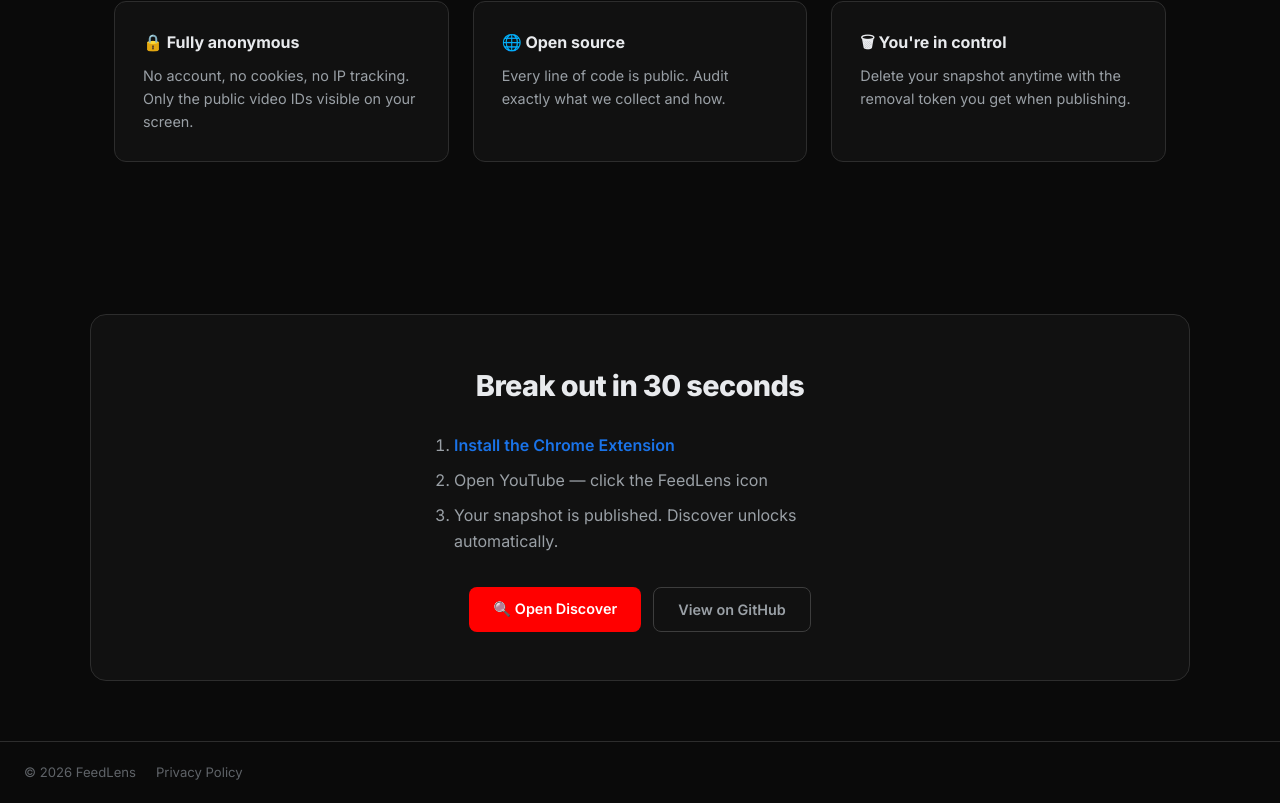
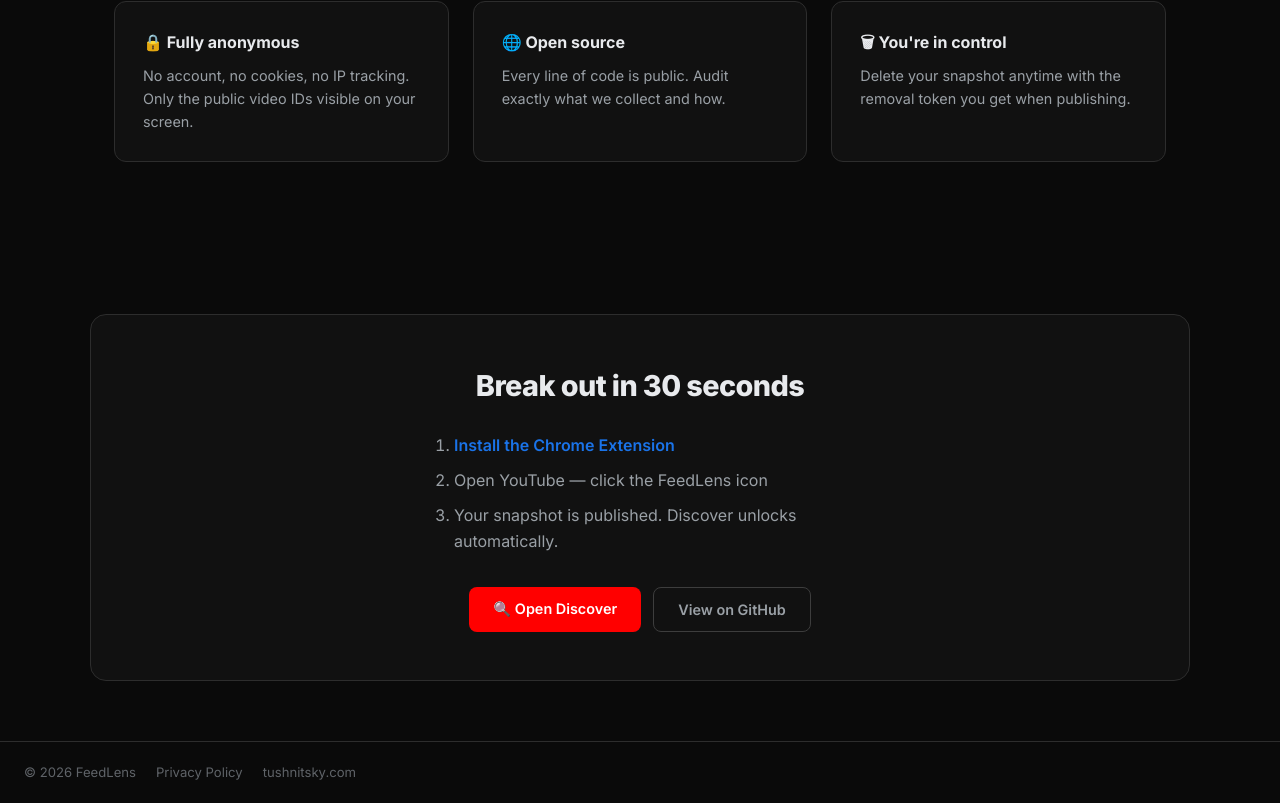
Before and after one commit to timatsusima/feedlens, a Next.js app: page / in a window 1280 px wide. Shown: the part 1956-2759 px from the top of the page. Built offline with nearby package versions, Linux system fonts and the light colour scheme; no server answers.

Commit message:
Add tushnitsky.com link to footer
Co-Authored-By: Claude Opus 4.8 (1M context) <noreply@anthropic.com>

```diff
--- a/app/layout.tsx
+++ b/app/layout.tsx
@@ -62,6 +62,7 @@ export default async function RootLayout({ children }: { children: React.ReactNo
         <footer className="site-footer">
           <span>© 2026 FeedLens</span>
           <a href="/privacy">{d.nav.privacy}</a>
+          <a href="https://tushnitsky.com" target="_blank" rel="noopener noreferrer">tushnitsky.com</a>
         </footer>
         <Analytics />
         </ThemeProvider>
```
